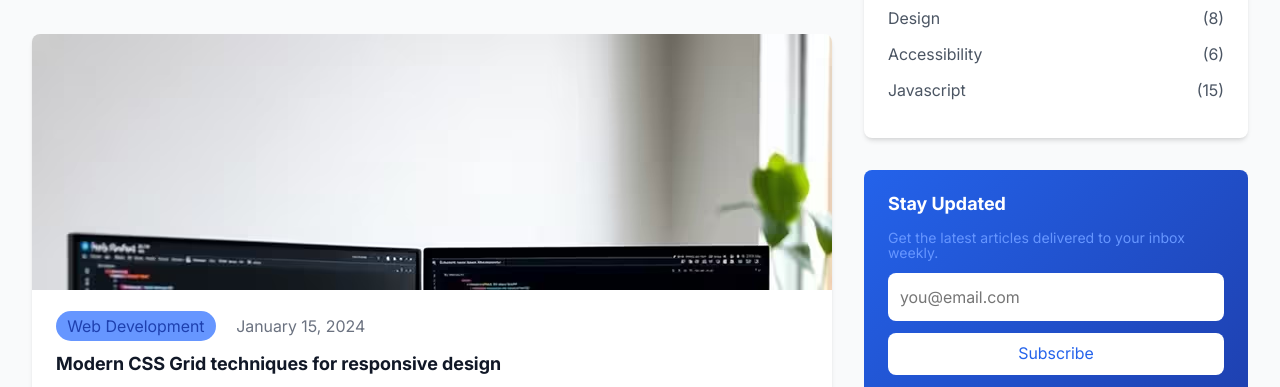
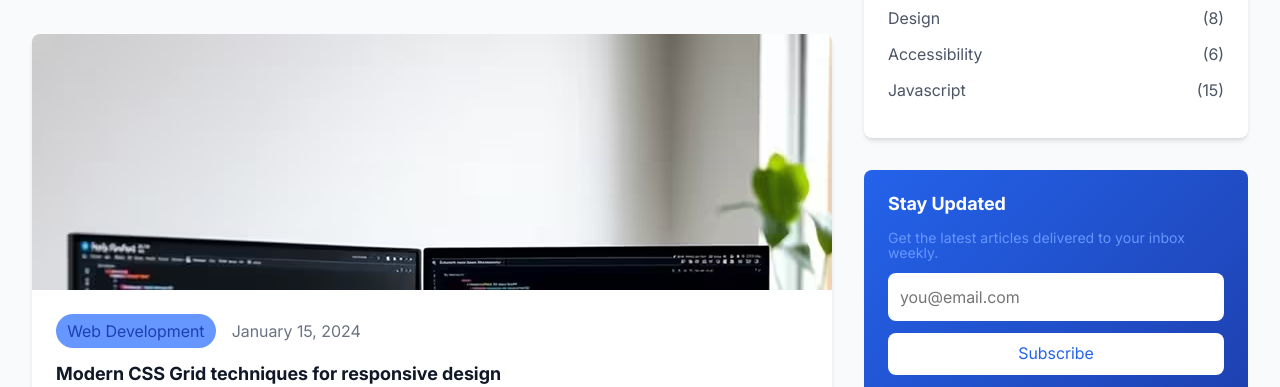
Before and after one commit to serfoll/lexicon-tech-blog, a plain HTML site: page index.html in a window 1280 px wide. Shown: the part 565-952 px from the top of the page. Drawn offline with Linux system fonts and the light colour scheme.

Commit message:
article header flex wrap, solution screenshots

```diff
--- a/css/main.css
+++ b/css/main.css
@@ -421,13 +421,16 @@ a {
   }
 
   header {
+    display: flex;
+    align-items: center;
+    flex-wrap: wrap;
+    gap: var(--space-sm);
     margin-block-start: var(--space-md);
 
     a {
-      border-radius: 9999px;
+      border-radius: 100vw;
       padding: calc(5 / 16 * 1rem) 0.7rem;
       text-decoration: none;
-      margin-inline-end: var(--space-sm);
 
       &:hover {
         opacity: 0.8;
```
Also changed, not shown: screenshots/desktop.png (added), screenshots/mobile.png (added).
